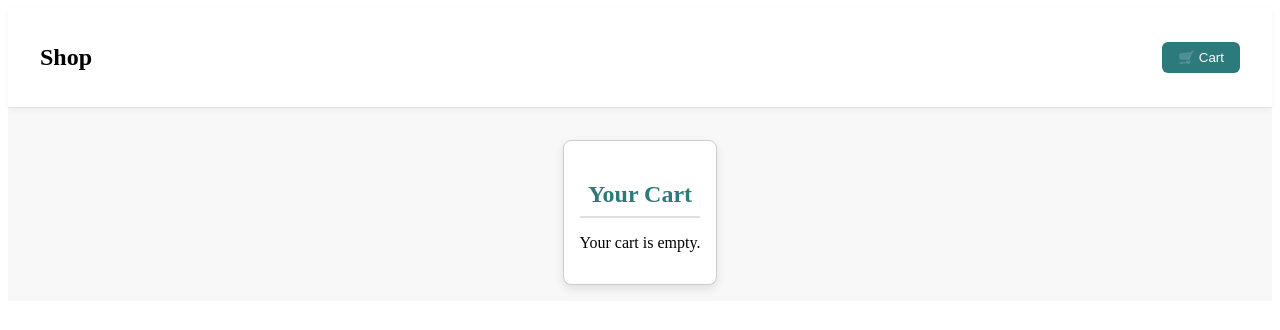
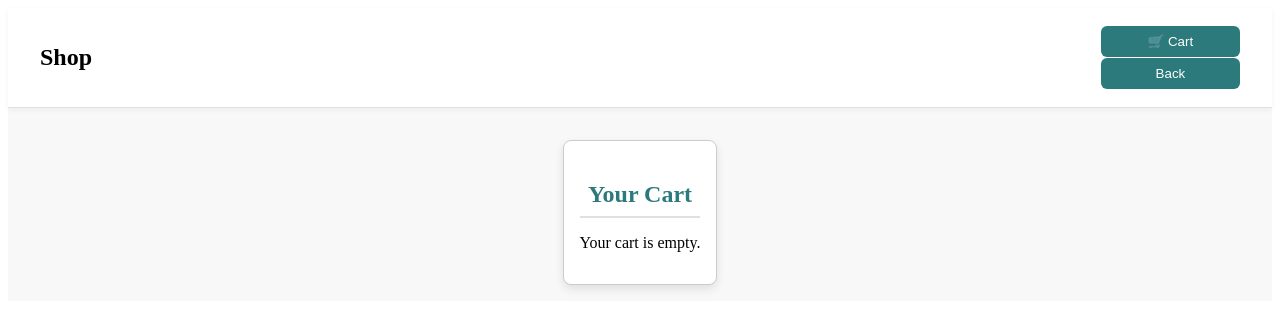
Before and after one commit to progRanu/angular-ecommerce, an Angular app: page /cart in a window 1280 px wide. Shown: the top 330 px of the page. Built offline with nearby package versions, Linux system fonts and the light colour scheme.

Commit message:
Back Navigation was added with Location API in Angular common

```diff
--- a/src/app/components/header/header.component.css
+++ b/src/app/components/header/header.component.css
@@ -16,6 +16,10 @@
   align-items: center;
 }
 
+section.right-section {
+  display: block;
+}
+
 .cart-button {
   background: #2c7a7b;
   color: white;
@@ -23,4 +27,6 @@
   border: none;
   border-radius: 6px;
   cursor: pointer;
+  width: 100%;
+  margin-top: 1px;
 }
--- a/src/app/components/header/header.component.html
+++ b/src/app/components/header/header.component.html
@@ -1,9 +1,12 @@
 <header class="header">
-    <nav>
-      <h1 class="logo">
-        <a routerLink="/" (click)="reloadPage()">Shop</a>
-      </h1>
+  <nav>
+    <h1 class="logo">
+      <a routerLink="/" (click)="reloadPage()">Shop</a>
+    </h1>
+    <section class="right-section">
       <button class="cart-button" (click)="toggleCart()">🛒 Cart</button>
-    </nav>
+      <button class="cart-button" (click)="backToHome()">Back</button>
+    </section>
+  </nav>
   <!-- <app-cart *ngIf="showCart"></app-cart> -->
 </header>
--- a/src/app/components/header/header.component.ts
+++ b/src/app/components/header/header.component.ts
@@ -1,5 +1,6 @@
 import { CommonModule } from '@angular/common';
 import { Component } from '@angular/core';
+import { Location } from '@angular/common';
 import { Router } from '@angular/router';
 
 @Component({
@@ -9,7 +10,9 @@ import { Router } from '@angular/router';
   styleUrl: './header.component.css'
 })
 export class HeaderComponent {
-  constructor(private router: Router){}
+  constructor(private router: Router,
+    private location: Location
+  ){}
 showCart: boolean = false;
 
   toggleCart() {
@@ -21,5 +24,7 @@ showCart: boolean = false;
     this.router.navigate(['']);
   }
 
-  goBack(){}
+  backToHome(){
+    this.location.back();
+  }
 }
```
